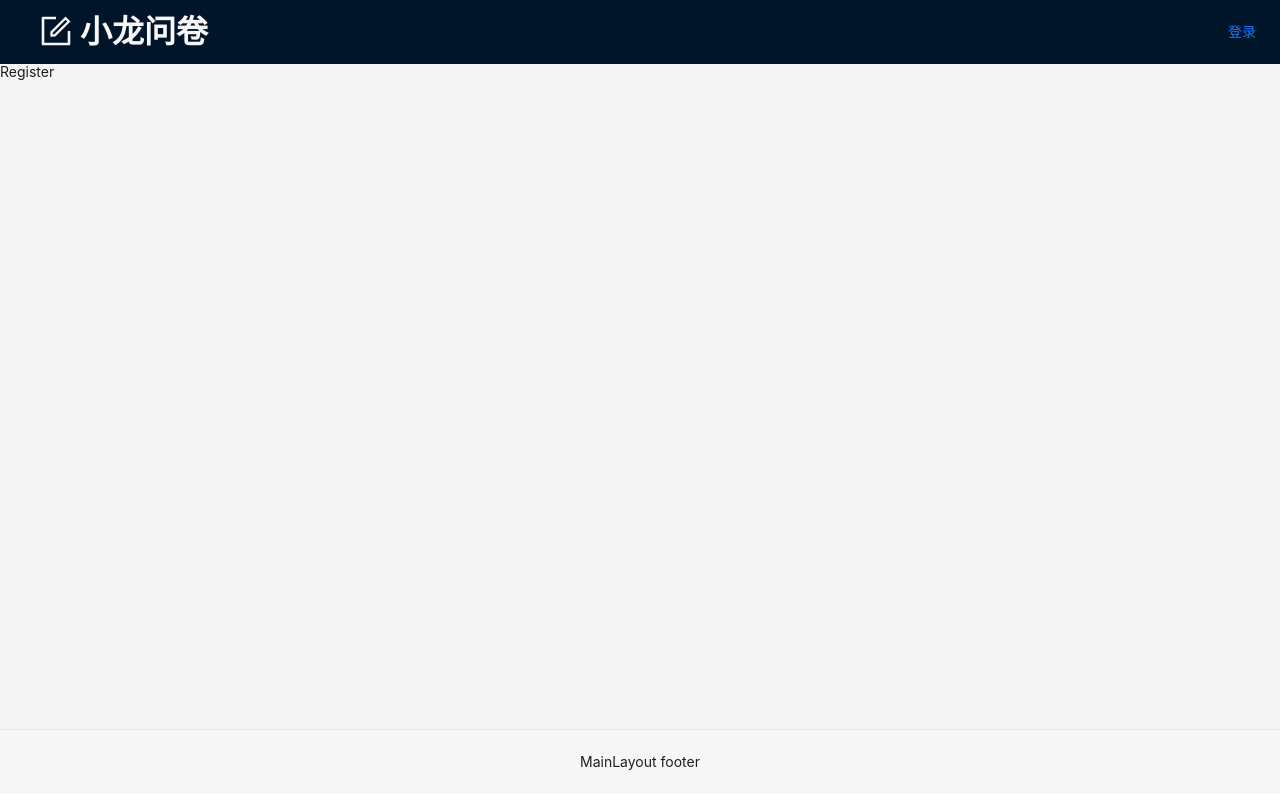
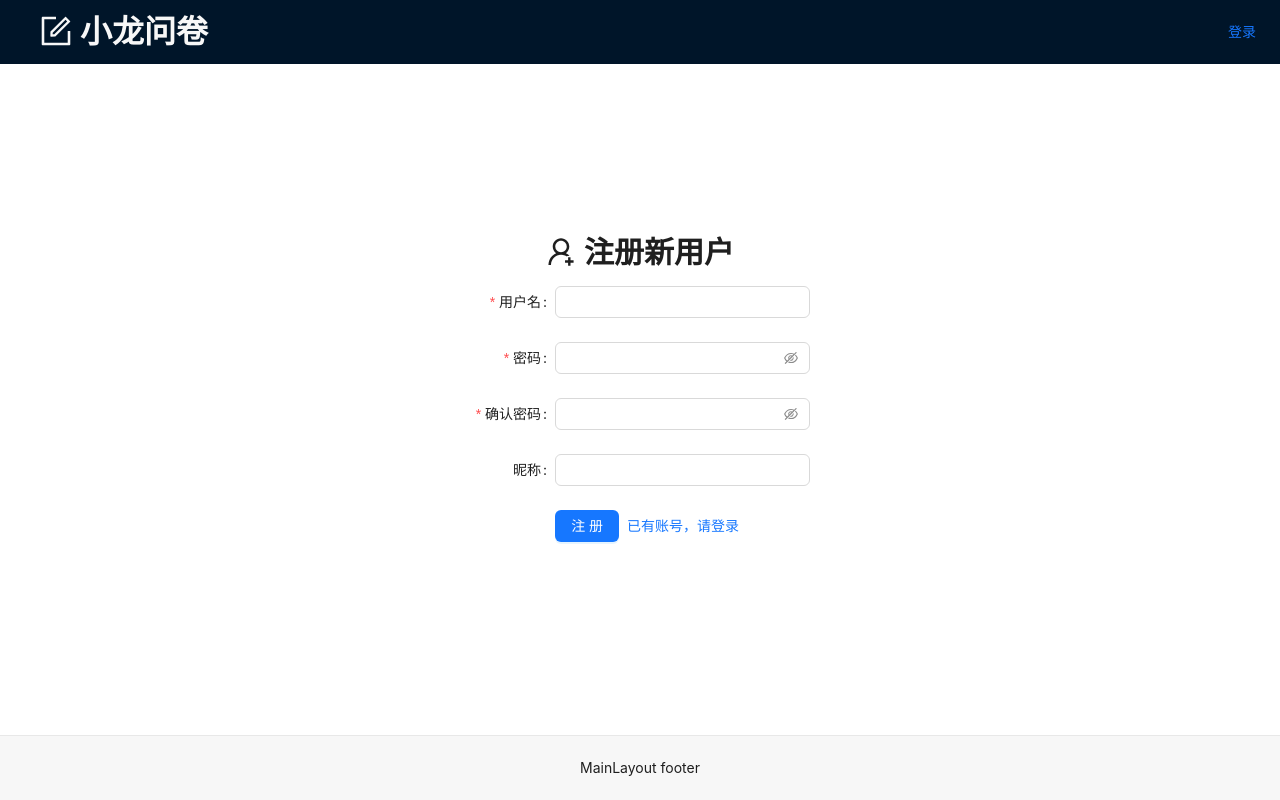
Before and after one commit to FlyingFish1314/react-learn-note, a React (Create React App) app: page /register in a window 1280 px wide. Built offline with nearby package versions, Linux system fonts and the light colour scheme.

Commit message:
feat: 登录注册基本样式与校验

```diff
--- /dev/null
+++ b/src/pages/login/Login.module.scss
@@ -0,0 +1,8 @@
+.container{
+  height: calc(100vh - 64px - 65px);
+  background-color: #fff;
+  display: flex;
+  flex-direction: column;
+  justify-content: center;
+  align-items: center;
+}
--- a/src/pages/login/Login.tsx
+++ b/src/pages/login/Login.tsx
@@ -1,16 +1,106 @@
-import React, { FC } from 'react'
-import { useNavigate, Link } from 'react-router-dom'
+import React, { FC, useEffect } from 'react'
+import { Typography, Space, Form, Input, Button, Checkbox } from 'antd'
+import { UserAddOutlined } from '@ant-design/icons'
+import styles from './Login.module.scss'
+import { Link } from 'react-router-dom'
 
-const Login: FC = () => {
-  const nav = useNavigate()
+const { Title } = Typography
 
+const USERNAME_KEY = 'USERNAME'
+const PASSWORD_KEY = 'PASSWORD'
+
+function rememberUser(username: string, password: string) {
+  localStorage.setItem(USERNAME_KEY, username)
+  localStorage.setItem(PASSWORD_KEY, password)
+}
+function forgetUser() {
+  localStorage.removeItem(USERNAME_KEY)
+  localStorage.removeItem(PASSWORD_KEY)
+}
+function getUserInfoFromStorage() {
+  return {
+    username: localStorage.getItem(USERNAME_KEY),
+    password: localStorage.getItem(PASSWORD_KEY)
+  }
+}
+
+const Register: FC = () => {
+  const [form] = Form.useForm()
+  useEffect(() => {
+    const { username, password } = getUserInfoFromStorage()
+    form.setFieldsValue({ username, password })
+  }, [])
+
+  function onFinish(values: any) {
+    const { username, password, remember } = values || {}
+    if (remember) {
+      rememberUser(username, password)
+    } else {
+      forgetUser()
+    }
+    console.log('🚀 ~ file: Register.tsx:10 ~ onFinish ~ value:', values)
+  }
   return (
-    <div>
-      <p>login</p>
-      <button onClick={() => nav(-1)}>返回</button>
-      <Link to="/register">注册</Link>
+    <div className={styles.container}>
+      <div>
+        <Space>
+          <Title level={2}>
+            <UserAddOutlined></UserAddOutlined>
+          </Title>
+          <Title level={2}>登录</Title>
+        </Space>
+      </div>
+      <div>
+        <Form
+          labelCol={{ span: 6 }}
+          wrapperCol={{ span: 20 }}
+          initialValues={{ remember: true }}
+          onFinish={onFinish}
+          form={form}
+        >
+          <Form.Item
+            label="用户名"
+            name="username"
+            rules={[
+              { required: true, message: '请输入用户名' },
+              {
+                type: 'string',
+                min: 5,
+                max: 20,
+                message: '字符长度在5-20之间'
+              },
+              { pattern: /^\w+$/, message: '只能是字母数字下划线' }
+            ]}
+          >
+            <Input></Input>
+          </Form.Item>
+          <Form.Item
+            label="密码"
+            name="password"
+            rules={[{ required: true, message: '请输入密码' }]}
+          >
+            <Input.Password></Input.Password>
+          </Form.Item>
+          <Form.Item
+            name="remember"
+            valuePropName="checked"
+            wrapperCol={{ offset: 6, span: 20 }}
+          >
+            <Checkbox>记住我</Checkbox>
+          </Form.Item>
+
+          <Form.Item wrapperCol={{ offset: 6, span: 20 }}>
+            <Space>
+              <Button type="primary" htmlType="submit">
+                登录
+              </Button>
+              <Link to="/register">没有账号，去注册</Link>
+            </Space>
+          </Form.Item>
+        </Form>
+      </div>
     </div>
   )
 }
 
-export default Login
+export default Register
--- /dev/null
+++ b/src/pages/register/Register.module.scss
@@ -0,0 +1,8 @@
+.container{
+  height: calc(100vh - 64px - 65px);
+  background-color: #fff;
+  display: flex;
+  flex-direction: column;
+  justify-content: center;
+  align-items: center;
+}
--- a/src/pages/register/Register.tsx
+++ b/src/pages/register/Register.tsx
@@ -1,7 +1,86 @@
 import React, { FC } from 'react'
+import { Typography, Space, Form, Input, Button } from 'antd'
+import { UserAddOutlined } from '@ant-design/icons'
+import styles from './Register.module.scss'
+import { Link } from 'react-router-dom'
 
+const { Title } = Typography
 const Register: FC = () => {
-  return <div>Register</div>
+  function onFinish(value: any) {
+    console.log('🚀 ~ file: Register.tsx:10 ~ onFinish ~ value:', value)
+  }
+  return (
+    <div className={styles.container}>
+      <div>
+        <Space>
+          <Title level={2}>
+            <UserAddOutlined></UserAddOutlined>
+          </Title>
+          <Title level={2}>注册新用户</Title>
+        </Space>
+      </div>
+      <div>
+        <Form
+          labelCol={{ span: 6 }}
+          wrapperCol={{ span: 20 }}
+          onFinish={onFinish}
+        >
+          <Form.Item
+            label="用户名"
+            name="username"
+            rules={[
+              { required: true, message: '请输入用户名' },
+              {
+                type: 'string',
+                min: 5,
+                max: 20,
+                message: '字符长度在5-20之间'
+              },
+              { pattern: /^\w+$/, message: '只能是字母数字下划线' }
+            ]}
+          >
+            <Input></Input>
+          </Form.Item>
+          <Form.Item
+            label="密码"
+            name="password"
+            rules={[{ required: true, message: '请输入密码' }]}
+          >
+            <Input.Password></Input.Password>
+          </Form.Item>
+          <Form.Item
+            label="确认密码"
+            name="confirm"
+            dependencies={['password']}
+            rules={[
+              { required: true, message: '请输入密码' },
+              ({ getFieldValue }) => ({
+                validator(_, value) {
+                  if (!value || getFieldValue('password') === value) {
+                    return Promise.resolve()
+                  }
+                  return Promise.reject(new Error('两次输入密码不一致'))
+                }
+              })
+            ]}
+          >
+            <Input.Password></Input.Password>
+          </Form.Item>
+          <Form.Item label="昵称" name="nickname">
+            <Input></Input>
+          </Form.Item>
+          <Form.Item wrapperCol={{ offset: 6, span: 20 }}>
+            <Space>
+              <Button type="primary" htmlType="submit">
+                注册
+              </Button>
+              <Link to="/login">已有账号，请登录</Link>
+            </Space>
+          </Form.Item>
+        </Form>
+      </div>
+    </div>
+  )
 }
 
 export default Register
```
